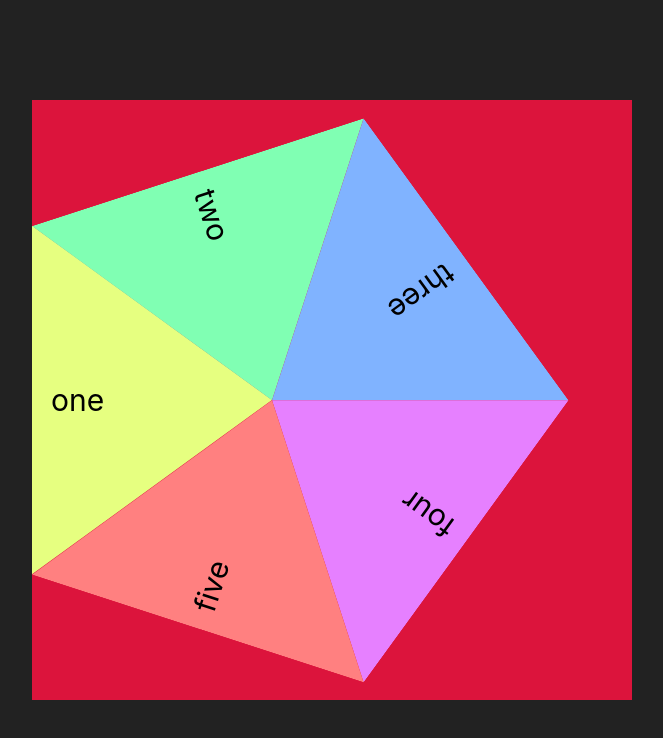
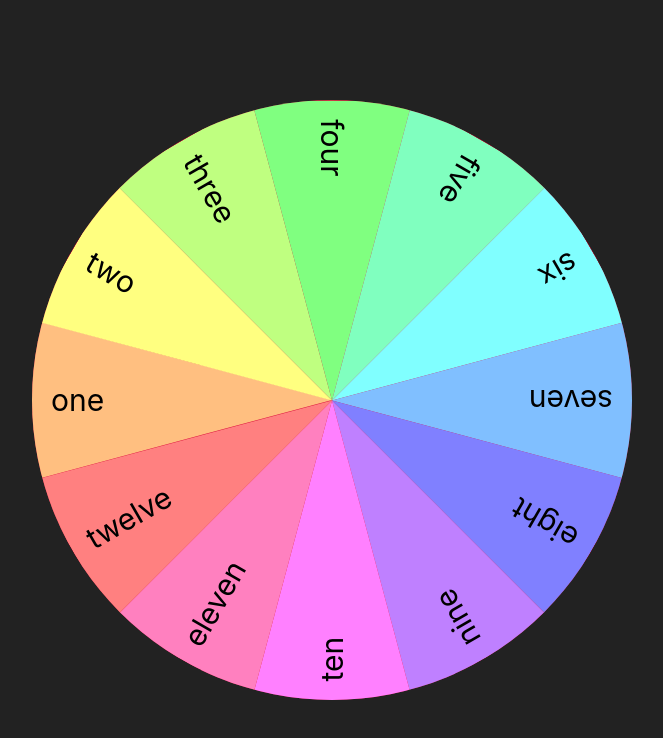
Before and after one commit to ShmigelskiyAndrey/fortune-wheel, a React (Create React App) app: page / in a window 1280 px wide. Shown: the top 738 px of the page, without its empty margins (308-971 px from the left). Built offline with nearby package versions, Linux system fonts and the light colour scheme.

Commit message:
made require css appearence

```diff
--- a/src/components/wheel.js
+++ b/src/components/wheel.js
@@ -8,6 +8,13 @@ function Wheel() {
         <li className={styles.elem}>three</li>
         <li className={styles.elem}>four</li>
         <li className={styles.elem}>five</li>
+        <li className={styles.elem}>six</li>
+        <li className={styles.elem}>seven</li>
+        <li className={styles.elem}>eight</li>
+        <li className={styles.elem}>nine</li>
+        <li className={styles.elem}>ten</li>
+        <li className={styles.elem}>eleven</li>
+        <li className={styles.elem}>twelve</li>
       </ul>
     );
   }
--- a/src/components/wheel.module.css
+++ b/src/components/wheel.module.css
@@ -1,7 +1,7 @@
 .wheel {
-    --items: 5;
+    --items: 12;
     all: unset;
-  aspect-ratio: 1 / 1;
+    aspect-ratio: 1 / 1;
     width: 600px;
     height: 600px;
     background: crimson;
@@ -9,6 +9,7 @@
     direction: ltr;
     display: grid;
     place-content: center start;
+    clip-path: inset(0 0 0 0 round 50%);
 }
 
 .elem {
@@ -21,7 +22,7 @@
     box-sizing: border-box;
     padding-left: 1ch;
     transform-origin: center right;
-    width: 40cqi;
+    width: 50cqi;
 }
 
 .elem {
@@ -30,6 +31,13 @@
     &:nth-of-type(3) { --idx: 3; }
     &:nth-of-type(4) { --idx: 4; }
     &:nth-of-type(5) { --idx: 5; }
+    &:nth-of-type(6) { --idx: 6; }
+    &:nth-of-type(7) { --idx: 7; }
+    &:nth-of-type(8) { --idx: 8; }
+    &:nth-of-type(9) { --idx: 9; }
+    &:nth-of-type(10) { --idx: 10; }
+    &:nth-of-type(11) { --idx: 11; }
+    &:nth-of-type(12) { --idx: 12; }
 }
 
 .elem {
@@ -38,7 +46,7 @@
     calc(var(--idx))), 100%, 75%);
 
     /* height: calc((2 * pi * 50cqi) / var(--items)); */
-    height: calc(2*40cqi*tan(180deg/var(--items)));
+    height: calc(2*50cqi*tan(180deg/var(--items)));
 
     clip-path: polygon(0% 0%, 100% 50%, 0% 100%);
 }
```
